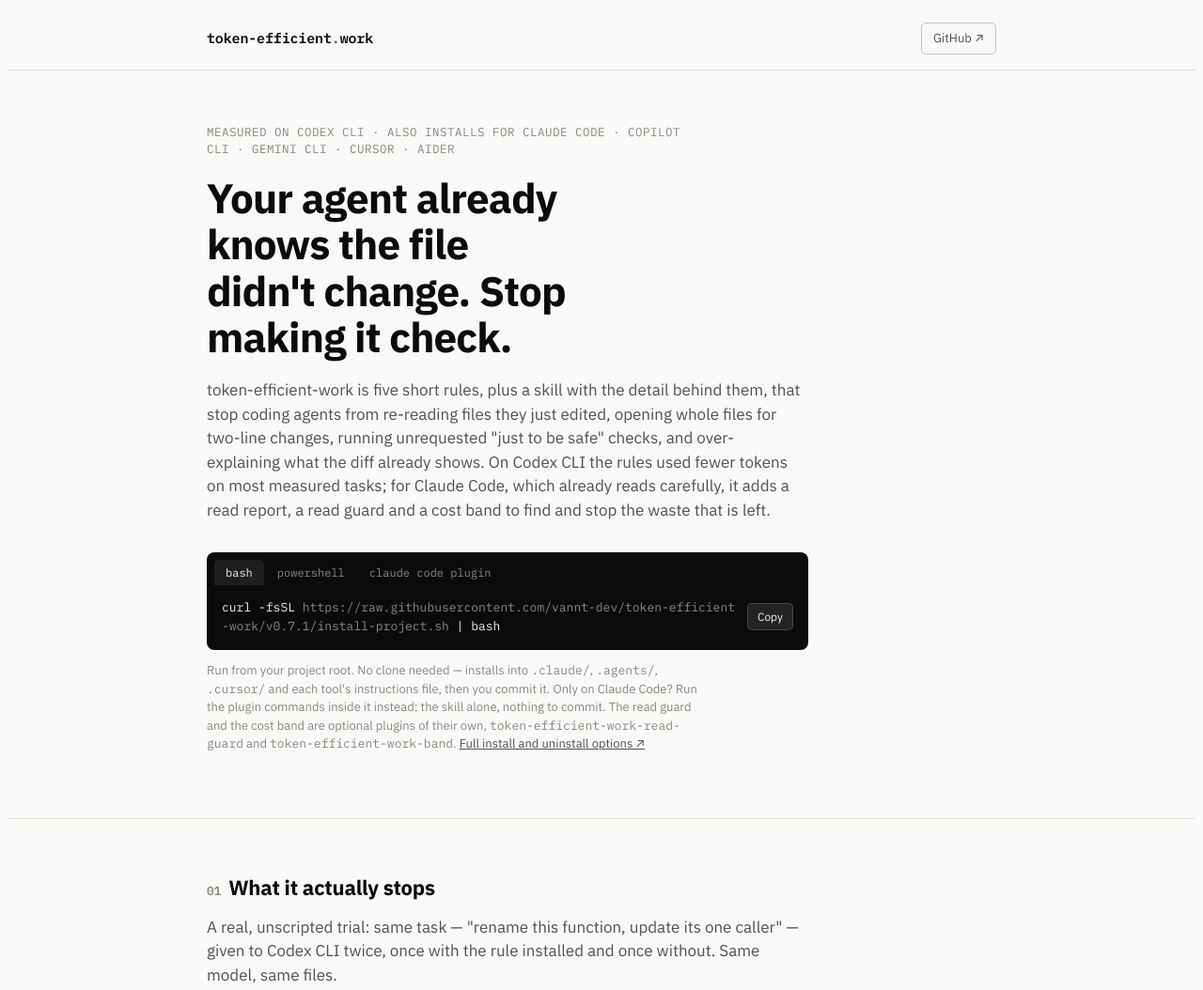
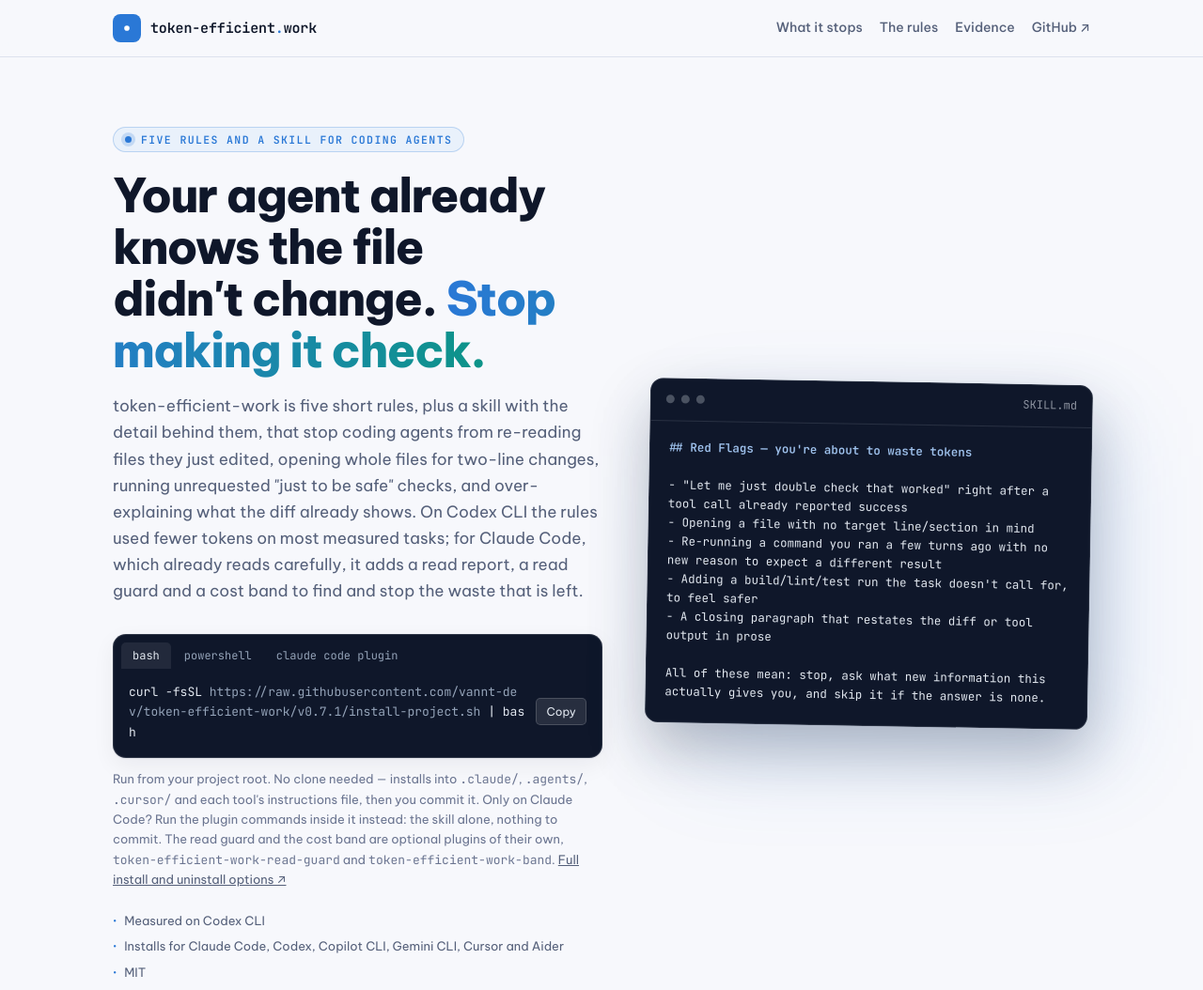
Before and after one commit to vannt-dev/token-efficient-work, a plain HTML site: page docs/index.html in a window 1280 px wide. Shown: the top 1054 px of the page at 94% size. Drawn offline with Linux system fonts and the light colour scheme.

Commit message:
docs(site): the aiws-factory look, with a hero like junto's (#43)
The aiws-factory look (blue accent) with a junto-like hero showing the Red Flags section of SKILL.md.

```diff
--- a/docs/index.html
+++ b/docs/index.html
@@ -5,98 +5,118 @@
 <meta name="viewport" content="width=device-width, initial-scale=1">
 <title>token-efficient-work</title>
 <meta name="description" content="Five rules, plus a skill, that stop AI coding agents from re-reading files, re-checking edits that succeeded and over-explaining. Measured on Codex CLI; for Claude Code, a read report, read guard and cost band.">
-<link rel="stylesheet" href="https://fonts.googleapis.com/css2?family=IBM+Plex+Sans:wght@400;500;600;700&family=IBM+Plex+Mono:wght@400;500;600&display=swap">
+<link rel="stylesheet" href="https://fonts.googleapis.com/css2?family=Be+Vietnam+Pro:wght@400;500;600;700;800&family=JetBrains+Mono:wght@400;600&display=swap">
 <style>
   :root {
-    --surface-page:   #f9f9f7;
-    --surface-card:   #fcfcfb;
-    --ink-primary:    #0b0b0b;
-    --ink-secondary:  #52514e;
-    --ink-muted:      #898781;
-    --rule:           #e1e0d9;
-    --rule-strong:    #c3c2b7;
+    --surface-page:   #f7f8fc;
+    --surface-card:   #ffffff;
+    --surface-2:      #eef1f8;
+    --ink-primary:    #0f172a;
+    --ink-secondary:  #55607a;
+    --ink-muted:      #6b7591;
+    --rule:           #dde2ee;
+    --rule-strong:    #c9d0e0;
     --accent:         #2a78d6;
     --accent-ink:     #ffffff;
+    --accent-2:       #0d9488;
+    --accent-soft:    #e9f1fb;
     --accent2:        #eb6834;
-    --code-bg:        #0b0b0b;
-    --code-ink:       #f2f1ec;
-    --code-muted:     #8a8983;
+    --code-bg:        #0f172a;
+    --code-ink:       #e2e8f0;
+    --code-muted:     #94a3b8;
     --good:           #006300;
+    --shadow:         0 1px 2px rgba(15,23,42,.06), 0 8px 24px rgba(15,23,42,.06);
   }
   @media (prefers-color-scheme: dark) {
     :root:not([data-theme="light"]) {
-      --surface-page:  #0d0d0d;
-      --surface-card:  #1a1a19;
-      --ink-primary:   #ffffff;
-      --ink-secondary: #c3c2b7;
-      --ink-muted:     #898781;
-      --rule:          #2c2c2a;
-      --rule-strong:   #383835;
+      --surface-page:  #0b1020;
+      --surface-card:  #121a2e;
+      --surface-2:     #18223a;
+      --ink-primary:   #e7ecf6;
+      --ink-secondary: #9aa6c2;
+      --ink-muted:     #7d89a6;
+      --rule:          #26324d;
+      --rule-strong:   #33415f;
       --accent:        #3987e5;
       --accent-ink:    #ffffff;
+      --accent-2:      #2dd4bf;
+      --accent-soft:   #13233d;
       --accent2:       #d95926;
-      --code-bg:       #000000;
-      --code-ink:      #f2f1ec;
-      --code-muted:    #7a7972;
+      --code-bg:       #070b16;
+      --code-ink:      #dbe4f5;
+      --code-muted:    #7d89a6;
       --good:          #0ca30c;
+      --shadow:        0 1px 2px rgba(0,0,0,.3), 0 8px 24px rgba(0,0,0,.25);
     }
   }
   :root[data-theme="dark"] {
-    --surface-page:  #0d0d0d;
-    --surface-card:  #1a1a19;
-    --ink-primary:   #ffffff;
-    --ink-secondary: #c3c2b7;
-    --ink-muted:     #898781;
-    --rule:          #2c2c2a;
-    --rule-strong:   #383835;
+    --surface-page:  #0b1020;
+    --surface-card:  #121a2e;
+    --surface-2:     #18223a;
+    --ink-primary:   #e7ecf6;
+    --ink-secondary: #9aa6c2;
+    --ink-muted:     #7d89a6;
+    --rule:          #26324d;
+    --rule-strong:   #33415f;
     --accent:        #3987e5;
     --accent-ink:    #ffffff;
+    --accent-2:      #2dd4bf;
+    --accent-soft:   #13233d;
     --accent2:       #d95926;
-    --code-bg:       #000000;
-    --code-ink:      #f2f1ec;
-    --code-muted:    #7a7972;
+    --code-bg:       #070b16;
+    --code-ink:      #dbe4f5;
+    --code-muted:    #7d89a6;
     --good:          #0ca30c;
+    --shadow:        0 1px 2px rgba(0,0,0,.3), 0 8px 24px rgba(0,0,0,.25);
   }
 
   * { box-sizing: border-box; }
   body {
     background: var(--surface-page);
     color: var(--ink-primary);
-    font-family: "IBM Plex Sans", system-ui, -apple-system, "Segoe UI", sans-serif;
+    font-family: "Be Vietnam Pro", system-ui, -apple-system, "Segoe UI", sans-serif;
     line-height: 1.5;
   }
-  .mono { font-family: "IBM Plex Mono", ui-monospace, "SFMono-Regular", Menlo, monospace; }
+  .mono { font-family: "JetBrains Mono", ui-monospace, "SFMono-Regular", Menlo, monospace; }
 
   .wrap {
-    max-width: 880px;
+    max-width: 1080px;
     margin: 0 auto;
     padding-inline: 20px;
   }
 
-  header.top {
+  .topbar {
+    position: sticky;
+    top: 0;
+    z-index: 10;
+    backdrop-filter: saturate(160%) blur(10px);
+    -webkit-backdrop-filter: saturate(160%) blur(10px);
+    background: color-mix(in srgb, var(--surface-page) 82%, transparent);
     border-bottom: 1px solid var(--rule);
   }
-  header.top .wrap {
+  .topbar .wrap {
     display: flex;
     align-items: center;
-    justify-content: space-between;
-    padding-block: 16px;
+    gap: 16px;
+    min-height: 60px;
+    flex-wrap: wrap;
   }
   .wordmark {
+    display: flex;
+    align-items: center;
+    gap: 10px;
     font-size: 15px;
     font-weight: 600;
     letter-spacing: -0.01em;
+    color: var(--ink-primary);
+    text-decoration: none;
   }
   .wordmark .dot { color: var(--accent); }
-  .top a.gh {
-    color: var(--ink-secondary);
-    text-decoration: none;
-    font-size: 13px;
-    border: 1px solid var(--rule-strong);
-    padding: 6px 12px;
-    border-radius: 5px;
-  }
-  .top a.gh:hover { color: var(--ink-primary); border-color: var(--ink-secondary); }
+  .logo { width: 30px; height: 30px; flex: none; border-radius: 8px; background: var(--accent); display: grid; place-items: center; }
+  .navlinks { display: flex; align-items: center; gap: 18px; margin-left: auto; font-size: 14px; font-weight: 500; }
+  .navlinks a { color: var(--ink-secondary); text-decoration: none; }
+  .navlinks a:hover { color: var(--ink-primary); }
+  @media (max-width: 720px) { .navlinks a.sec { display: none; } }
 
   section { padding-block: 56px; }
   section + section { border-top: 1px solid var(--rule); }
@@ -110,16 +130,18 @@
   }
 
   h1 {
-    font-size: clamp(30px, 5vw, 44px);
-    line-height: 1.12;
-    letter-spacing: -0.02em;
-    margin: 0 0 20px;
+    font-size: clamp(34px, 5.4vw, 56px);
+    line-height: 1.1;
+    letter-spacing: -0.03em;
+    font-weight: 800;
+    margin: 0 0 18px;
     max-width: 18ch;
     text-wrap: balance;
   }
   h2 {
     font-size: 22px;
-    letter-spacing: -0.01em;
+    font-weight: 800;
+    letter-spacing: -0.02em;
     margin: 0 0 8px;
     text-wrap: balance;
   }
@@ -364,21 +386,96 @@
     color: var(--ink-muted);
   }
   footer a { color: var(--ink-secondary); }
+
+  /* --- the aiws-factory look (palette, type, cards) with a hero like junto's; own accent kept --- */
+  body { margin: 0; font-size: 16px; line-height: 1.65; -webkit-font-smoothing: antialiased; }
+  [id] { scroll-margin-top: 72px; }
+  section.hero { padding-block: 0; }
+  header.hero {
+    display: grid;
+    grid-template-columns: minmax(0, 1.05fr) minmax(0, 0.95fr);
+    gap: 48px;
+    align-items: center;
+    padding: 72px 0 56px;
+  }
+  @media (max-width: 860px) { header.hero { grid-template-columns: minmax(0, 1fr); gap: 36px; padding-top: 44px; } }
+  .hero .eyebrow {
+    display: inline-flex;
+    align-items: center;
+    gap: 10px;
+    padding: 6px 12px;
+    font-size: 11.5px;
+    font-weight: 600;
+    line-height: 1.2;
+    letter-spacing: 0.12em;
+    color: var(--accent);
+    background: var(--accent-soft);
+    border: 1px solid color-mix(in srgb, var(--accent) 25%, transparent);
+    border-radius: 999px;
+  }
+  .pulse { width: 7px; height: 7px; flex: none; border-radius: 50%; background: var(--accent); box-shadow: 0 0 0 4px color-mix(in srgb, var(--accent) 20%, transparent); }
+  h1 .grad {
+    background: linear-gradient(90deg, var(--accent), var(--accent-2));
+    -webkit-background-clip: text;
+    background-clip: text;
+    color: transparent;
+  }
+  pre, code { font-family: "JetBrains Mono", ui-monospace, "SFMono-Regular", Menlo, monospace; }
+  header.hero h1 { max-width: none; font-size: clamp(34px, 4.6vw, 50px); }
+  .install { border-radius: 14px; box-shadow: var(--shadow); border: 1px solid color-mix(in srgb, var(--code-ink) 14%, transparent); }
+  .trust { display: flex; flex-wrap: wrap; gap: 6px 18px; margin: 22px 0 0; padding: 0; list-style: none; color: var(--ink-secondary); font-size: 13px; }
+  .trust li::before { content: '·'; margin-right: 8px; color: var(--accent); font-weight: 800; }
+  .hero-term { position: relative; }
+  .hero-term::before {
+    content: '';
+    position: absolute;
+    inset: 12% -4% -8% 8%;
+    z-index: 0;
+    background: color-mix(in srgb, var(--accent) 30%, transparent);
+    filter: blur(52px);
+    opacity: 0.55;
+  }
+  .term {
+    position: relative;
+    z-index: 1;
+    overflow: hidden;
+    transform: rotate(1deg);
+    background: var(--code-bg);
+    color: var(--code-ink);
+    border-radius: 14px;
+    border: 1px solid color-mix(in srgb, var(--code-ink) 14%, transparent);
+    box-shadow: 0 28px 60px rgba(15, 23, 42, 0.25);
+  }
+  .term-bar { display: flex; align-items: center; gap: 7px; padding: 12px 16px; border-bottom: 1px solid color-mix(in srgb, var(--code-ink) 12%, transparent); }
+  .term-bar span { width: 9px; height: 9px; border-radius: 50%; background: color-mix(in srgb, var(--code-ink) 28%, transparent); }
+  .term-bar code { margin-left: auto; font-size: 12px; color: color-mix(in srgb, var(--code-ink) 60%, transparent); }
+  .term pre { margin: 0; padding: 18px 20px 22px; font-size: 12.5px; line-height: 1.6; white-space: pre-wrap; overflow-wrap: anywhere; }
+  .term .p { color: color-mix(in srgb, var(--accent) 45%, #ffffff); font-weight: 600; }
+  @media (max-width: 860px) { .term { transform: none; } }
+  .transcript { border-radius: 14px; box-shadow: var(--shadow); }
+  .pill { border-radius: 10px; background: var(--surface-card); }
 </style>
 </head>
 <body>
 
-<header class="top">
+<nav class="topbar" aria-label="Main">
   <div class="wrap">
-    <div class="wordmark mono">token-efficient<span class="dot">.</span>work</div>
-    <a class="gh" href="https://github.com/vannt-dev/token-efficient-work" target="_blank" rel="noopener">GitHub ↗</a>
+    <a class="wordmark mono" href="#top"><span class="logo" aria-hidden="true"><svg width="18" height="18" viewBox="0 0 32 32"><circle cx="16" cy="16" r="5" fill="#fff"/></svg></span><span>token-efficient<span class="dot">.</span>work</span></a>
+    <div class="navlinks">
+      <a class="sec" href="#problem">What it stops</a>
+      <a class="sec" href="#rules">The rules</a>
+      <a class="sec" href="#evidence">Evidence</a>
+      <a href="https://github.com/vannt-dev/token-efficient-work" target="_blank" rel="noopener">GitHub ↗</a>
+    </div>
   </div>
-</header>
+</nav>
 
-<section class="hero">
+<section class="hero" id="top">
   <div class="wrap">
-    <p class="eyebrow mono">Measured on Codex CLI · also installs for Claude Code · Copilot CLI · Gemini CLI · Cursor · Aider</p>
-    <h1>Your agent already knows the file didn't change. Stop making it check.</h1>
+   <header class="hero">
+    <div>
+    <p class="eyebrow mono"><span class="pulse" aria-hidden="true"></span><span>Five rules and a skill for coding agents</span></p>
+    <h1>Your agent already knows the file didn't change. <span class="grad">Stop making it check.</span></h1>
     <p class="lede">token-efficient-work is five short rules, plus a skill with the detail behind them, that stop coding agents from re-reading files they just edited, opening whole files for two-line changes, running unrequested "just to be safe" checks, and over-explaining what the diff already shows. On Codex CLI the rules used fewer tokens on most measured tasks; for Claude Code, which already reads carefully, it adds a read report, a read guard and a cost band to find and stop the waste that is left.</p>
 
     <div class="install" data-install>
@@ -398,6 +495,27 @@
       </div>
     </div>
     <p class="install-note">Run from your project root. No clone needed — installs into <span class="mono">.claude/</span>, <span class="mono">.agents/</span>, <span class="mono">.cursor/</span> and each tool's instructions file, then you commit it. Only on Claude Code? Run the plugin commands inside it instead: the skill alone, nothing to commit. The read guard and the cost band are optional plugins of their own, <span class="mono">token-efficient-work-read-guard</span> and <span class="mono">token-efficient-work-band</span>. <a href="https://github.com/vannt-dev/token-efficient-work#readme" target="_blank" rel="noopener">Full install and uninstall options ↗</a></p>
+    <ul class="trust">
+      <li>Measured on Codex CLI</li>
+      <li>Installs for Claude Code, Codex, Copilot CLI, Gemini CLI, Cursor and Aider</li>
+      <li>MIT</li>
+    </ul>
+    </div>
+    <div class="hero-term" aria-label="An excerpt from skills/token-efficient-work/SKILL.md">
+      <div class="term">
+        <div class="term-bar"><span></span><span></span><span></span><code>SKILL.md</code></div>
+        <pre><span class="p">## Red Flags — you're about to waste tokens</span>
+
+- "Let me just double check that worked" right after a tool call already reported success
+- Opening a file with no target line/section in mind
+- Re-running a command you ran a few turns ago with no new reason to expect a different result
+- Adding a build/lint/test run the task doesn't call for, to feel safer
+- A closing paragraph that restates the diff or tool output in prose
+
+All of these mean: stop, ask what new information this actually gives you, and skip it if the answer is none.</pre>
+      </div>
+    </div>
+   </header>
   </div>
 </section>
 
```
